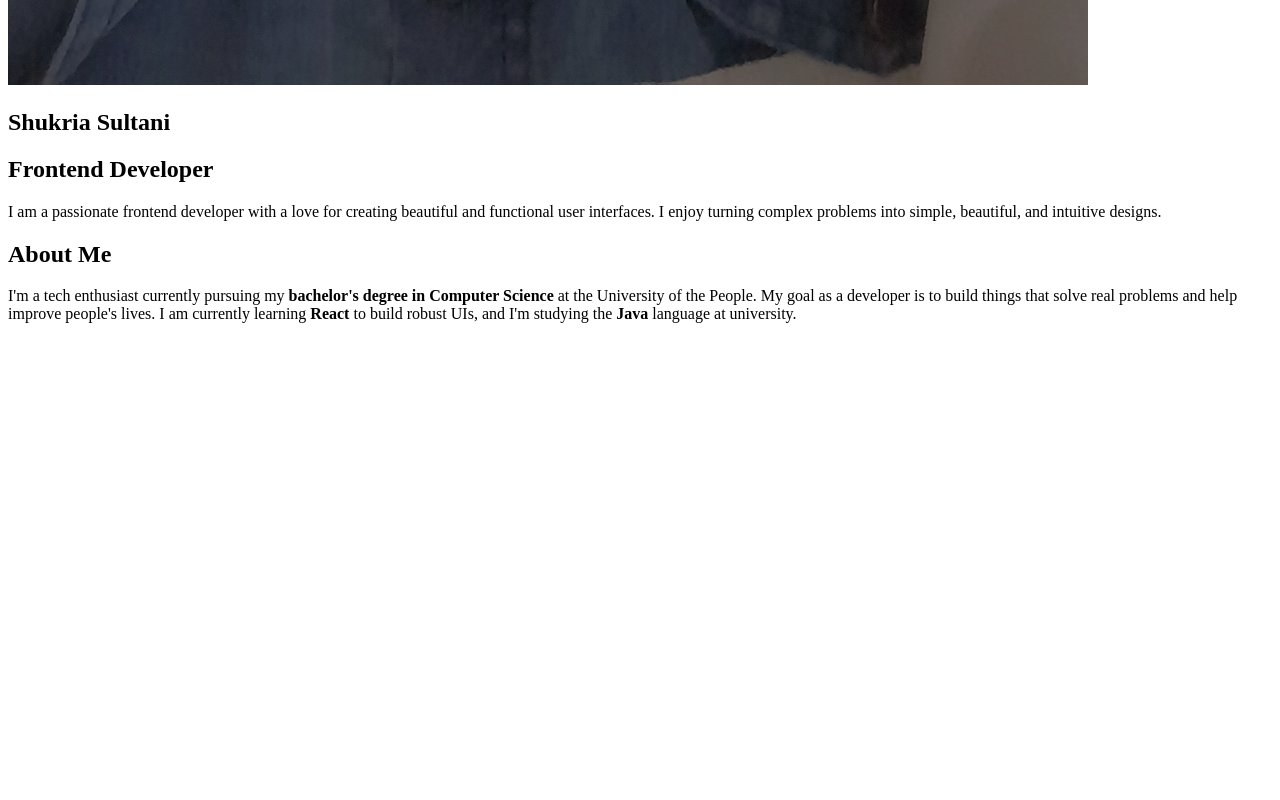
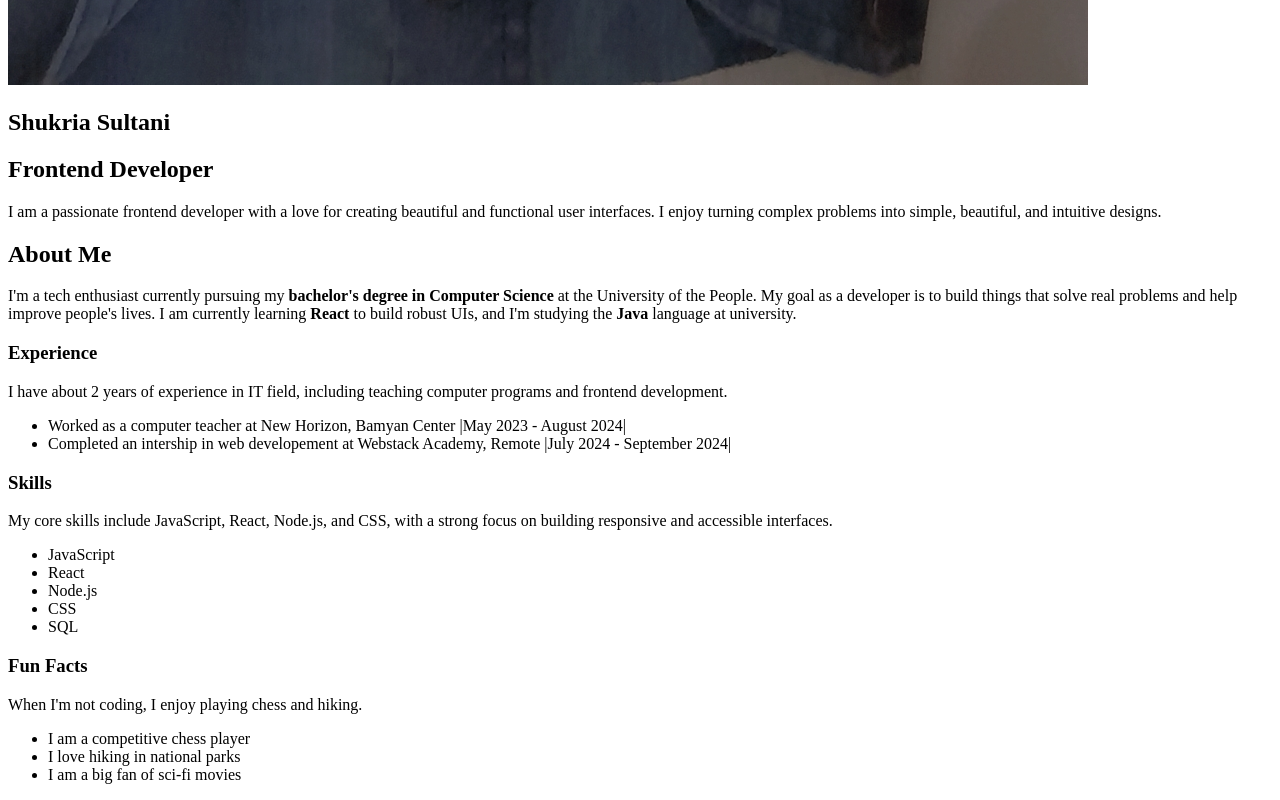
Before and after one commit to shukria-sultani/developer-portfolio, a React (Vite) app: page / in a window 1280 px wide. Shown: the part 2249-3049 px from the top of the page. Before the commit the page ends 2588 px from the top, so only its background shows below. Built offline with nearby package versions, Linux system fonts and the light colour scheme; the HTML template or start-up script is replaced by a standard one.

Commit message:
Refactored about section into reusable AboutSection Component and applied styling.

```diff
--- a/src/Components/About.jsx
+++ b/src/Components/About.jsx
@@ -1,12 +1,46 @@
-import React from 'react'
+// MyProfile.js
+import React from 'react';
+import AboutSection from './AboutSection';
+// import { FaUserGraduate, FaCode, FaDumbbell } from 'react-icons/fa';
 
-export default function About() {
+export default function MyProfile() {
+  const experienceSummary = "I have about 2 years of experience in IT field, including teaching computer programs and frontend development.";
+  const skillsSummary = "My core skills include JavaScript, React, Node.js, and CSS, with a strong focus on building responsive and accessible interfaces.";
+  const funFactsSummary = "When I'm not coding, I enjoy playing chess and hiking.";
+
+  const skillsList = ["JavaScript", "React", "Node.js", "CSS", "SQL"];
+  const funFactsList = ["I am a competitive chess player", "I love hiking in national parks", "I am a big fan of sci-fi movies"];
+  const experienceList = ["Worked as a computer teacher at New Horizon, Bamyan Center |May 2023 - August 2024|", "Completed an intership in web developement at Webstack Academy, Remote |July 2024 - September 2024|"]
+
   return (
-    <div className="about-section">
+    <>
+     <div className="about-section">
         <div className="about-me">
             <h2>About Me</h2>
             <p>I'm a tech enthusiast currently pursuing my <strong>bachelor's degree in Computer Science</strong> at the University of the People. My goal as a developer is to build things that solve real problems and help improve people's lives. I am currently learning <strong>React</strong> to build robust UIs, and I'm studying the <strong>Java</strong> language at university.</p>
         </div>
     </div>
-  )
+
+
+    <section className="about-container">
+      <div className="about-sections-wrapper">
+        <AboutSection
+          title="Experience"
+          summary={experienceSummary}
+          list={experienceList}
+        />
+        <AboutSection
+          title="Skills"
+          summary={skillsSummary}
+          list={skillsList}
+        />
+        <AboutSection
+          title="Fun Facts"
+          summary={funFactsSummary}
+          list={funFactsList}
+        />
+      </div>
+    </section>
+    </>
+  );
 }
--- /dev/null
+++ b/src/Components/AboutSection.jsx
@@ -0,0 +1,19 @@
+import React from 'react';
+
+export default function AboutSection({ title, summary, list }) {
+  return (
+
+    <div className="about-card">
+      <h3>{title}</h3>
+      <p className="card-summary">{summary}</p>
+      {list && list.length > 0 && (
+        <ul className="card-list">
+          {list.map((item, index) => (
+            <li key={index}>{item}</li>
+          ))}
+        </ul>
+      )}
+    </div>
+
+  );
+}
--- a/src/styles.css
+++ b/src/styles.css
@@ -34,6 +34,7 @@ nav{
   align-items: center;
   gap: 30px;
   padding-top: 30px;
+  padding-bottom: 30px;
 }
 
 .navbar ul li {
@@ -296,3 +297,124 @@ nav{
   font-size: 1.3rem;
   color: #6c757d;
 }
+
+.about-me {
+  display: flex;
+  justify-items: center;
+  align-items: center;
+  flex-direction: column;
+  margin-top: 40px;
+  padding-top: 60px;
+  padding: 30px;
+}
+
+.about-me h2 {
+  font-size: 2.5rem;
+  color: #003566;
+  margin-bottom: 20px;
+}
+
+.about-me p {
+  border-left: 4px solid #ffc300;
+  border-right: 4px solid #ffc300;
+  text-align: center;
+  padding: 30px;
+  font-size: 1.3rem;
+  color: #6c757d;
+}
+
+.profile-details-container {
+  display: flex;
+  flex-wrap: wrap;
+  justify-content: center;
+  gap: 20px;
+  margin-top: 40px;
+}
+.about-sections-wrapper{
+  display: flex;
+  flex-direction: row;
+  flex-wrap: wrap;
+  justify-content: center;
+  align-items: center;
+  gap: 30px;
+}
+.about-card {
+  background: linear-gradient(to bottom right, #00407a, #ffd74a);
+  color: black;
+  padding: 30px 20px;
+  border-radius: 12px;
+  box-shadow: 0 4px 15px rgba(0, 0, 0, 0.2);
+  width: 100%;
+  max-width: 300px;
+  text-align: center;
+  transition: transform 0.3s ease-in-out, box-shadow 0.3s ease-in-out;
+}
+
+.about-card:hover {
+  transform: translateY(-5px);
+  box-shadow: 0 8px 25px rgba(0, 0, 0, 0.3);
+}
+
+.about-card h3 {
+  font-size: 1.8rem;
+  font-weight: 700;
+  margin-bottom: 10px;
+  color: #ffc300;
+  background-color: transparent;
+}
+
+.card-summary {
+  font-size: 1rem;
+  line-height: 1.6;
+  color: #ced4da;
+  background-color: transparent;
+  min-height: 60px;
+  font-size: large;
+}
+
+.card-list {
+  list-style: none;
+  padding: 0;
+  color: #333;
+  font-weight: bold;
+  margin-top: 20px;
+  background-color: transparent;
+}
+
+.card-list li {
+  background-color: transparent;
+  padding: 8px 0;
+  font-size: 1rem;
+  border-bottom: 1px solid rgba(255, 255, 255, 0.1);
+  color: #333;
+}
+
+.card-list li:last-child {
+  border-bottom: none;
+}
+
+.toggle-button {
+  background-color: #ffc300;
+  color: #003566;
+  font-size: 1rem;
+  font-weight: 700;
+  padding: 12px 25px;
+  border: none;
+  border-radius: 50px;
+  cursor: pointer;
+  margin-top: 30px;
+  box-shadow: 0 4px 10px rgba(255, 195, 0, 0.3);
+  transition: background-color 0.3s ease, transform 0.2s ease;
+}
+
+.toggle-button:hover {
+  background-color: #e6b300;
+  transform: translateY(-2px);
+}
+
+@media (min-width: 768px) {
+  .profile-details-container {
+    flex-direction: row;
+    flex-wrap: nowrap;
+  }
+}
```
